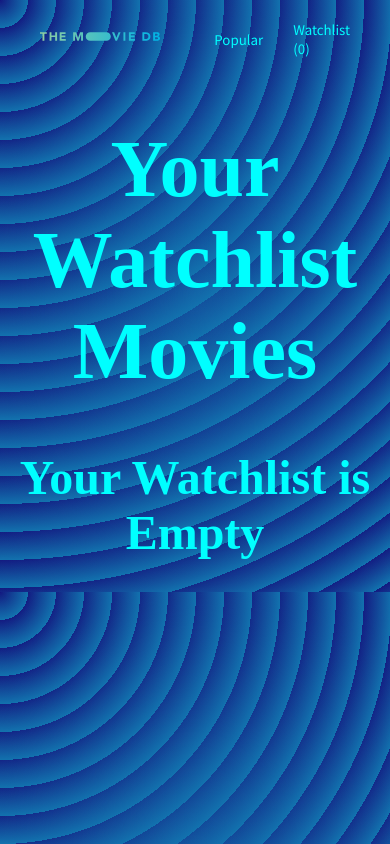
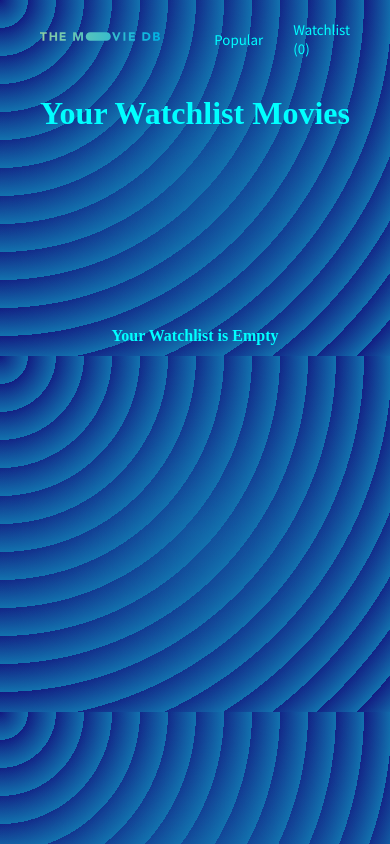
Before and after one commit to burjepaul/Movie-app, a React (Create React App) app: page /watchlist in a window 390 px wide. Built offline with nearby package versions, Linux system fonts and the light colour scheme; a web font is replaced by a local one.

Commit message:
After Flip Card

```diff
--- a/src/components/card-container.component/card-container.css
+++ b/src/components/card-container.component/card-container.css
@@ -33,6 +33,7 @@
   .card-container {
     width: 10vw;
     margin:10%;
-    grid-gap: 10px;
+    grid-gap: 25px;
+    grid-template-columns: 1fr 1fr;
   }
 }
--- a/src/components/card/front-card.styles.css
+++ b/src/components/card/front-card.styles.css
@@ -63,7 +63,7 @@
     width: 25px;
   }
   .card{
-    zoom: 0.4;
-    -moz-transform: scale(0.4);
+    zoom: 0.6;
+    -moz-transform: scale(0.8);
   }
 }
--- a/src/routes/home/home.styles.css
+++ b/src/routes/home/home.styles.css
@@ -18,3 +18,9 @@
   border-radius: 0.3rem;
   margin-bottom: 2rem;
 }
+
+@media (max-width: 500px) {
+  .home-title{
+    font-size: 2rem;
+  }
+}
--- a/src/routes/watchlist/watchlist.styles.css
+++ b/src/routes/watchlist/watchlist.styles.css
@@ -4,3 +4,11 @@
     font-size: 3rem;
     color: aqua;
   }
+
+  @media (max-width: 500px) {
+    .empty-message{
+      font-size: 1rem;
+      margin-top: 50%;
+    }
+
+  }
```
